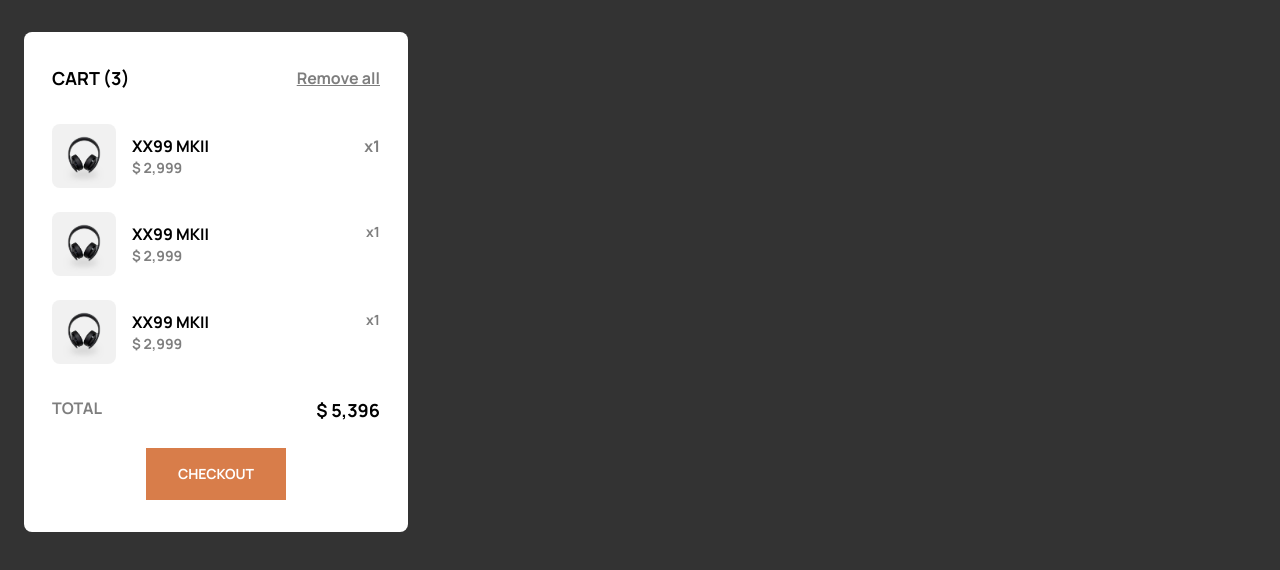
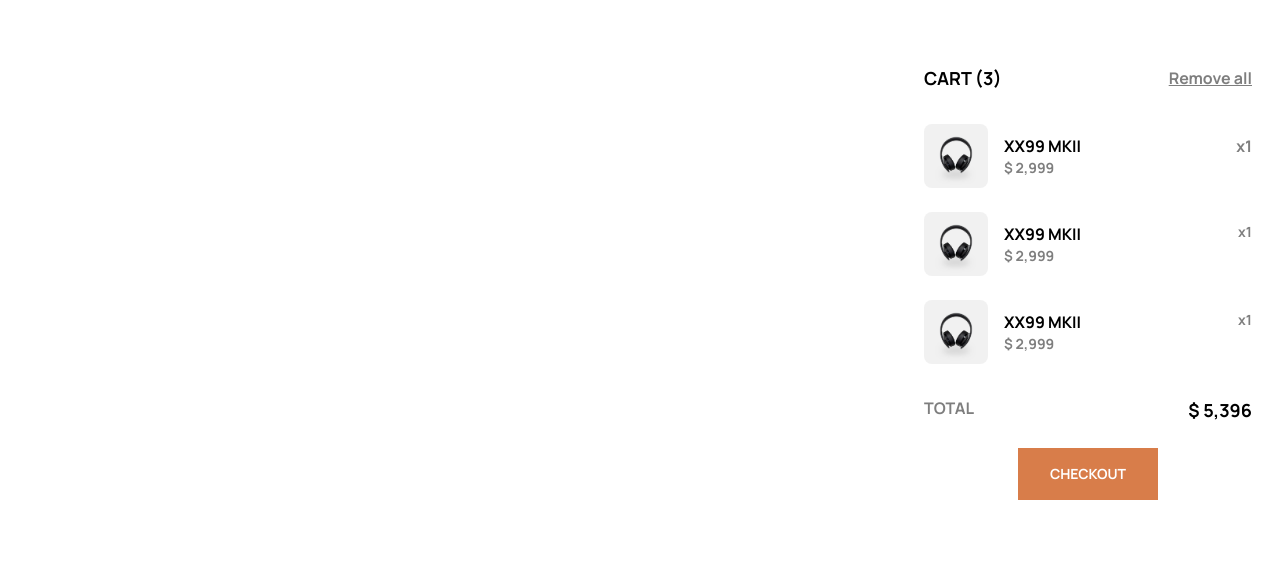
Before and after one commit to Dana-Hong/audiophile-e-commerce, a React (Vite) app: page /cart in a window 1280 px wide. Shown: the top 570 px of the page. Built offline with nearby package versions, Linux system fonts and the light colour scheme.

Commit message:
Maint: update cart positioning

```diff
--- a/src/components/Cart.tsx
+++ b/src/components/Cart.tsx
@@ -3,8 +3,8 @@ import xx99mkiiThumb from "../assets/product-xx99-mark-two-headphones/mobile/ima
 
 export default function Cart() {
   return (
-    <div className="min-h-screen bg-black bg-opacity-80 pt-6 md:pt-8">
-      <div className="mx-6 flex max-w-sm flex-col gap-8 rounded-lg bg-white px-7 py-8">
+    <div className="absolute z-20 min-h-screen w-full pt-6 md:pt-8">
+      <div className="ml-auto flex max-w-sm flex-col gap-8 rounded-lg bg-white px-7 py-8">
         <div className="flex justify-between">
           <p className="text-lg font-bold uppercase">Cart (3)</p>
           <button className="underline opacity-50">Remove all</button>
@@ -47,7 +47,9 @@ export default function Cart() {
             <p className="text-lg font-bold">$ 5,396</p>
           </div>
 
-          <Button className="self-center">Checkout</Button>
+          <Button link path="./checkout" className="self-center">
+            Checkout
+          </Button>
         </div>
       </div>
     </div>
```
